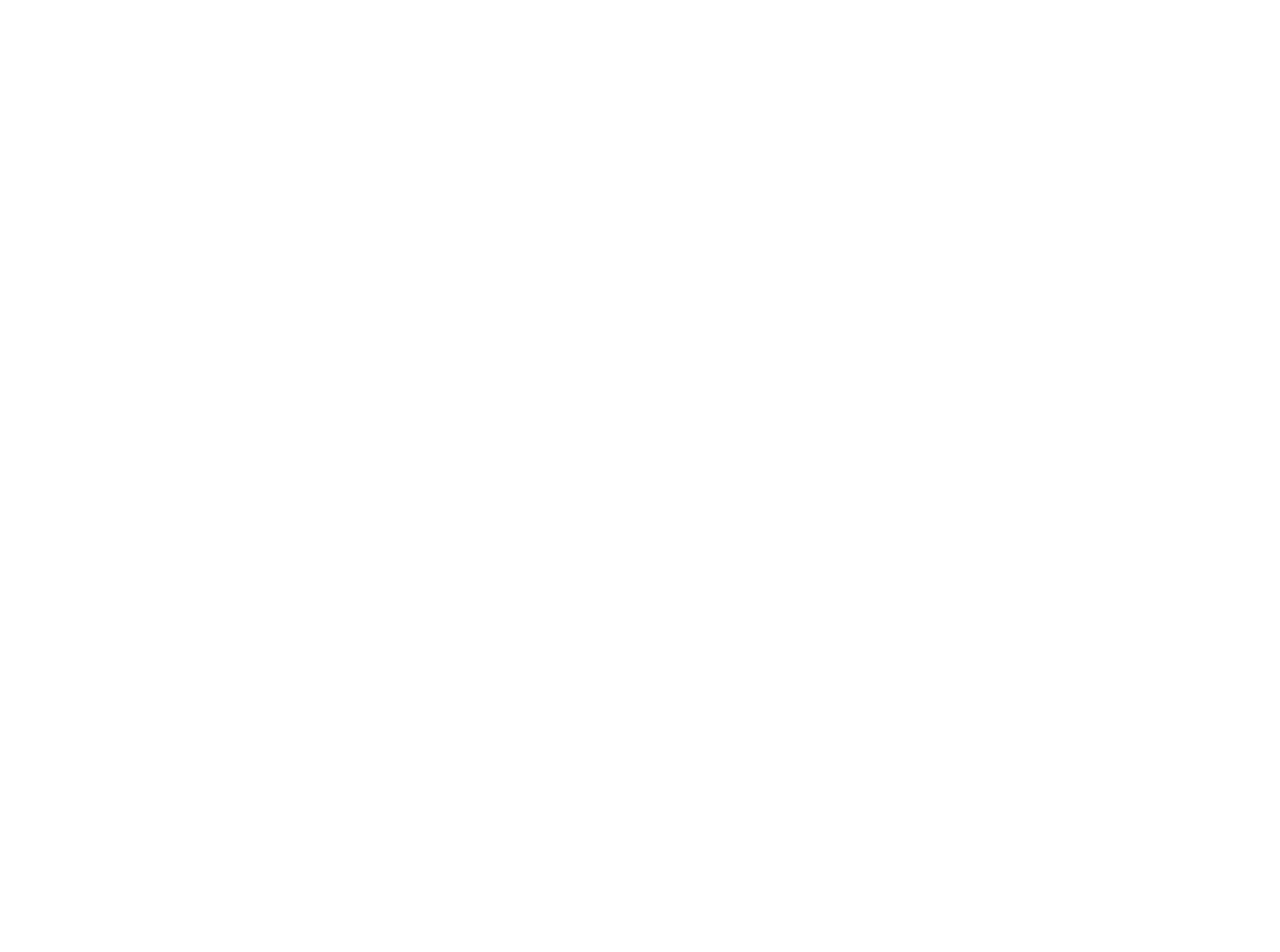
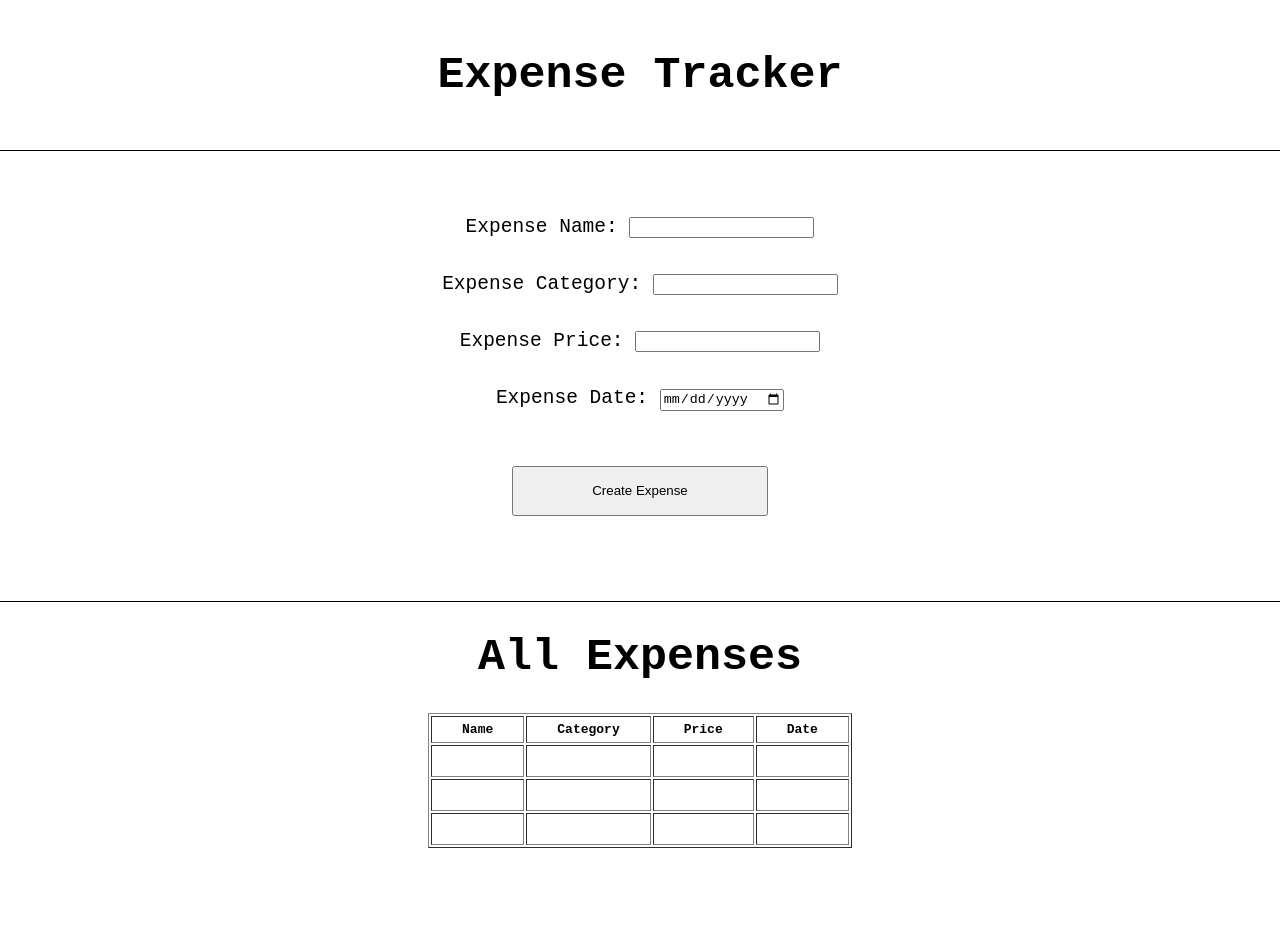
Before and after one commit to ChanndKaleka/expenseTracker, a plain HTML site: page index.html in a window 1280 px wide. Shown: the top 952 px of the page. Before the commit the page ends 800 px from the top, so only its background shows below. Drawn offline with Linux system fonts and the light colour scheme.

Commit message:
skeleton added

```diff
--- a/index.html
+++ b/index.html
@@ -4,8 +4,65 @@
     <meta charset="UTF-8">
     <meta name="viewport" content="width=device-width, initial-scale=1.0">
     <title>Expense Tracker</title>
+    <link rel="stylesheet" href="style/style.css">
 </head>
 <body>
+    <div class="header-container">
+        <h1 class="header">Expense Tracker</h1>
+    </div>
 
+    <div class="expense-form-container">
+        <div class="expense-form-field">
+            <label for="name">Expense Name:
+                <input id="name" type="text">
+            </label>
+        </div>
+        <div class="expense-form-field">
+            <label for="name">Expense Category:
+                <input id="name" type="text">
+            </label>
+        </div>
+        <div class="expense-form-field">
+            <label for="name">Expense Price:
+                <input id="name" type="text">
+            </label>
+        </div>
+        <div class="expense-form-field">
+            <label for="name">Expense Date:
+                <input id="name" type="date">
+            </label>
+        </div>
+        <input id="create-expense" class="create-expense-button" type="button" value="Create Expense">
+    </div>
+    <div class="expense-showcase-container">
+        <h1 class="header">All Expenses</h1>
+
+        <table border="1" class="expense-showcase-table">
+            <tr>
+                <th>Name</th>
+                <th>Category</th>
+                <th>Price</th>
+                <th>Date</th>
+            </tr>
+            <tr>
+                <td></td>
+                <td></td>
+                <td></td>
+                <td></td>
+            </tr>
+            <tr>
+                <td></td>
+                <td></td>
+                <td></td>
+                <td></td>
+            </tr>
+            <tr>
+                <td></td>
+                <td></td>
+                <td></td>
+                <td></td>
+            </tr>
+        </table>
+    </div>
 </body>
 </html>
--- a/style/style.css
+++ b/style/style.css
@@ -1,3 +1,8 @@
+body, html {
+    margin: 0;
+    font-family: monospace;
+}
+
 .header-container {
     width: 100%;
     height: 150px;
@@ -6,6 +11,58 @@
     align-items: center;
     justify-content: center;
 
+    border-bottom: 1px solid black;
+}
+
+.header {
+    font-size: 45px;
+}
+
+.expense-form-container {
+    width: 100%;
+    height: 450px;
+
+    display: flex;
+    align-items: center;
+    justify-content: center;
+    flex-direction: column;
 
     border-bottom: 1px solid black;
 }
+
+.expense-form-field {
+    width: 80%;
+    height: auto;
+    margin-bottom: 35px;
+
+    display: flex;
+    align-items: center;
+    justify-content: center;
+
+    font-size: 1.5rem;
+}
+
+.create-expense-button {
+    width: 20%;
+    height: 50px;
+    margin: 20px 0;
+}
+
+.expense-showcase-container {
+    width: 100%;
+    height: 650px;
+
+    display: flex;
+    align-items: center;
+    justify-content: start;
+    flex-direction: column;
+
+    border-bottom: 1px solid black;
+}
+
+.expense-showcase-table th {
+    padding: 5px 30px;
+}
+.expense-showcase-table td {
+    padding: 15px 30px;
+}
```
